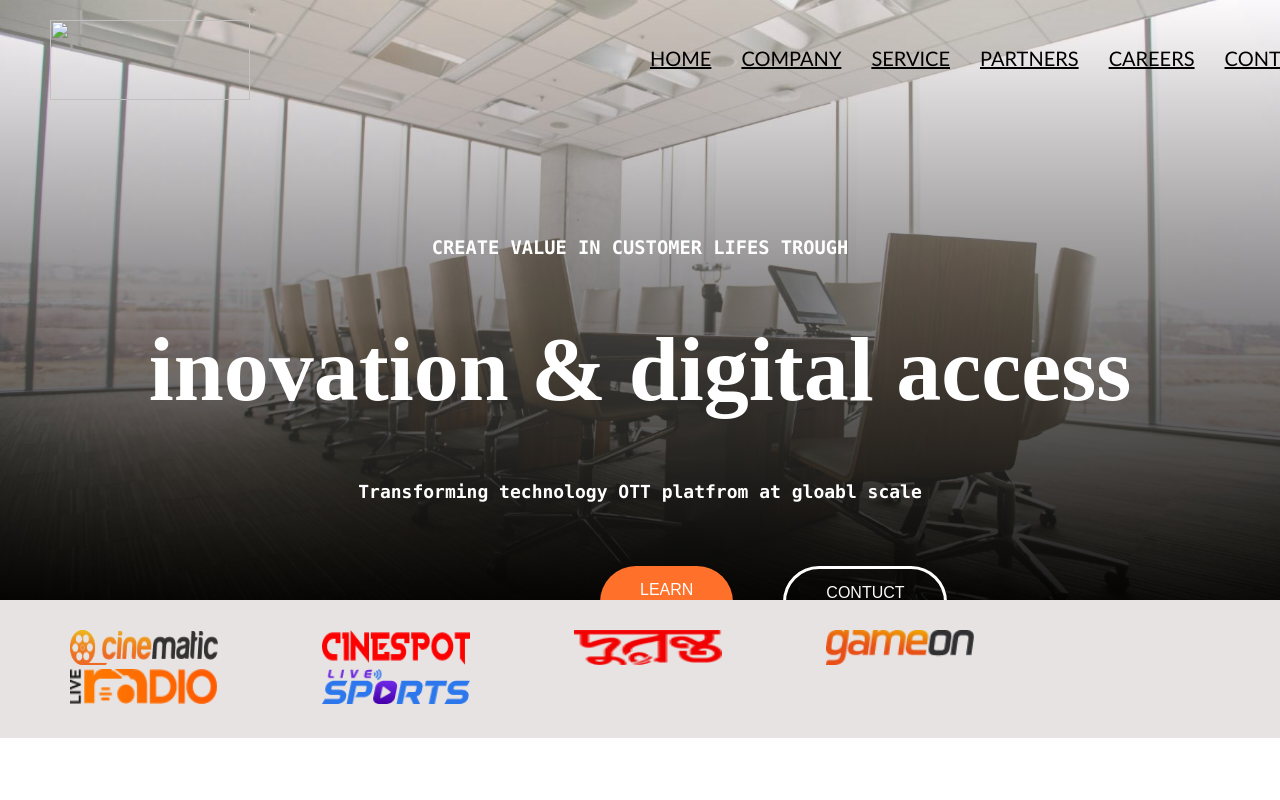
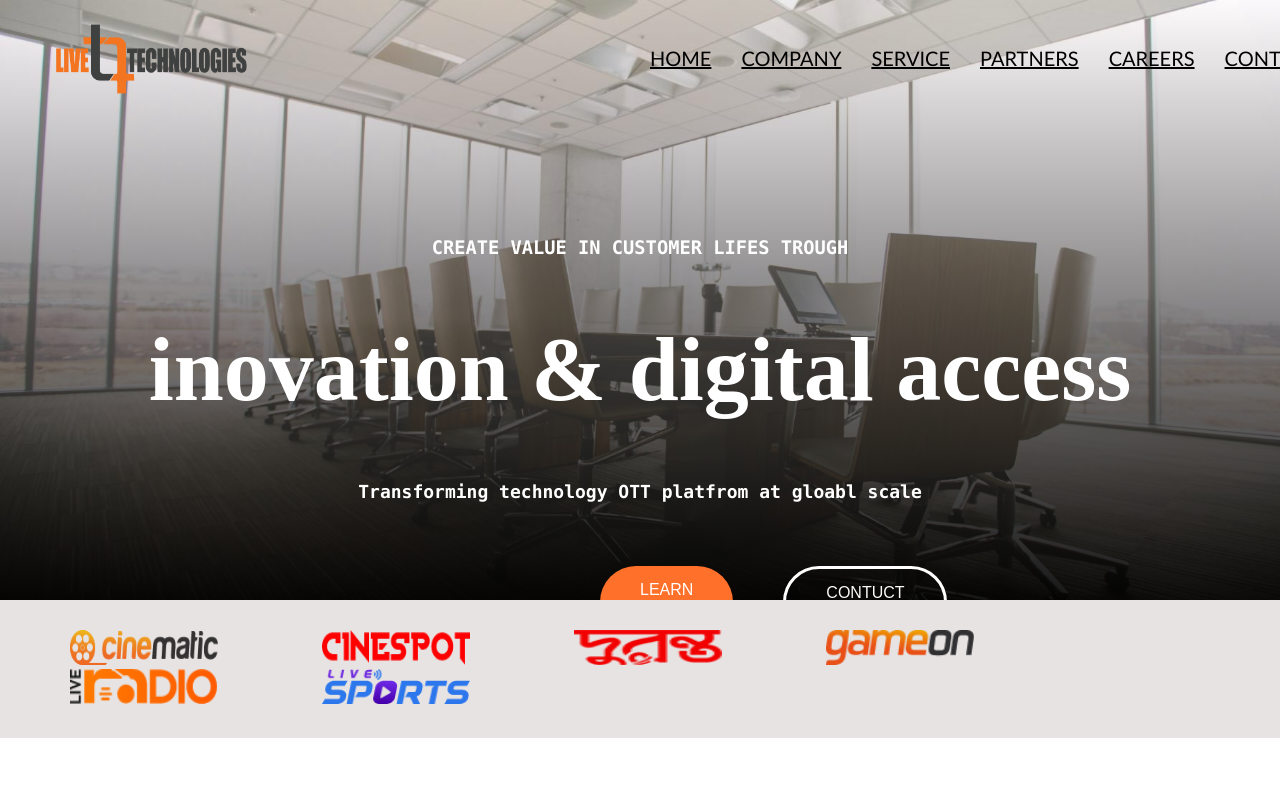
Before and after one commit to Tuhin-Ahammed/livetechnologies, a plain HTML site: page index.html in a window 1280 px wide. Shown: the top 800 px of the page. Drawn offline with nearby package versions, Linux system fonts and the light colour scheme; the site is published under a folder, as on GitHub Pages, so addresses that start at the root find nothing.

Commit message:
Update index.html

```diff
--- a/index.html
+++ b/index.html
@@ -13,7 +13,7 @@
 <body>
     <div class="navbar-container">
         <div class="navbar-containt">
-            <img src="/img/Logo.png" height="80px" width="200px" alt="">
+            <img src="img/Logo.png" height="80px" width="200px" alt="">
 
 
             <ul>
```
